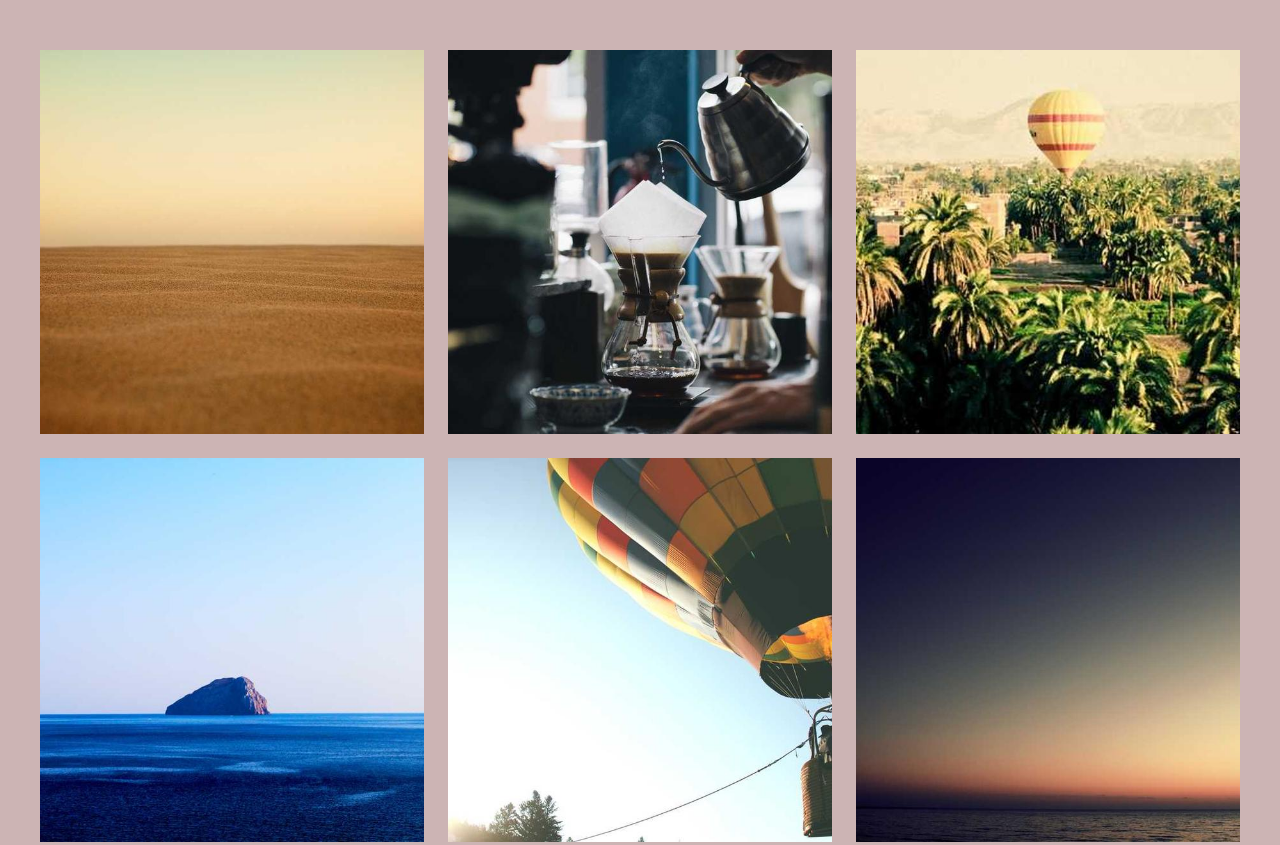
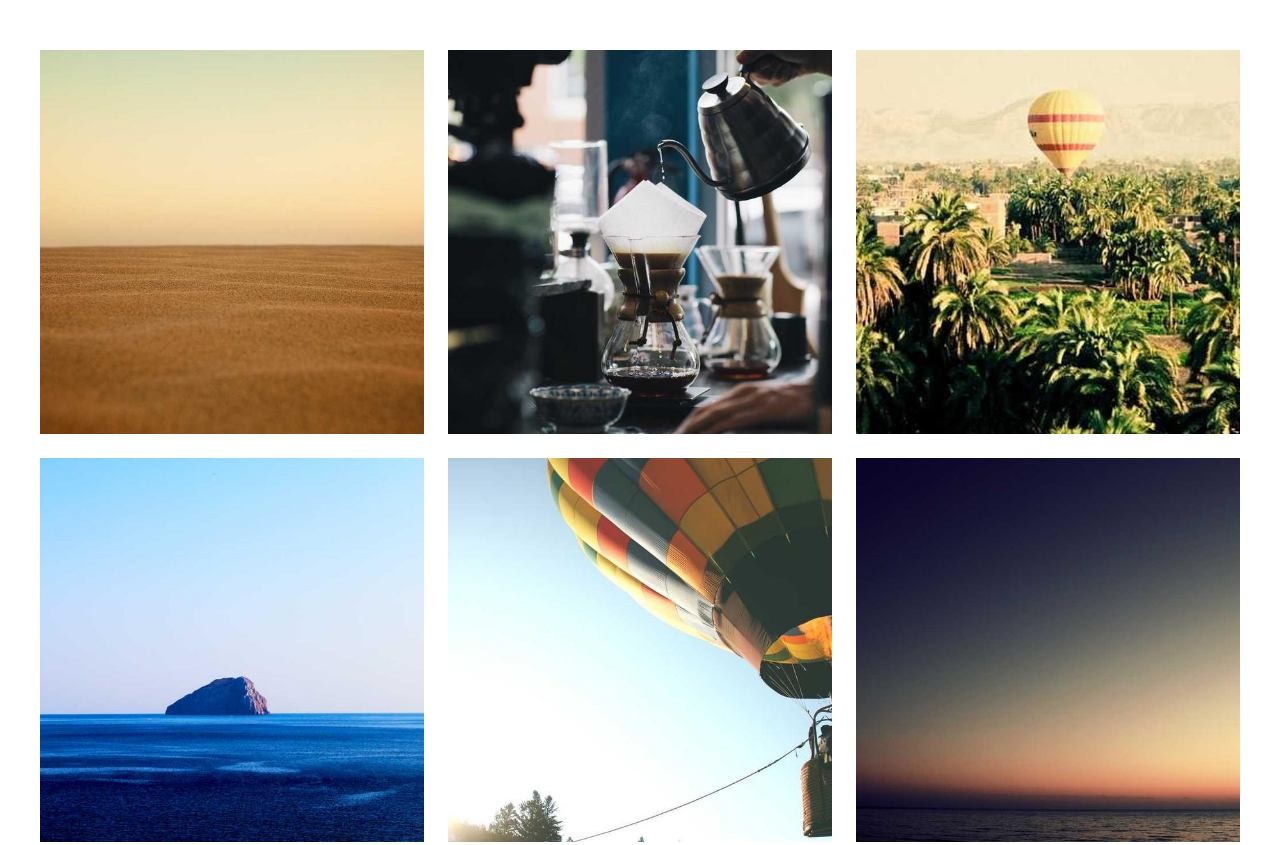
Before and after one commit to vivianarom42/responsive, a plain HTML site: page index.html in a window 1280 px wide. Shown: the top 845 px of the page. Drawn offline with Linux system fonts and the light colour scheme.

Commit message:
Update estilo.css

```diff
--- a/css/estilo.css
+++ b/css/estilo.css
@@ -4,7 +4,7 @@
 }
 body{
     padding-top: 50px;
-    background-color: #ccb4b4;
+
 
 }
 .galeria{
```
